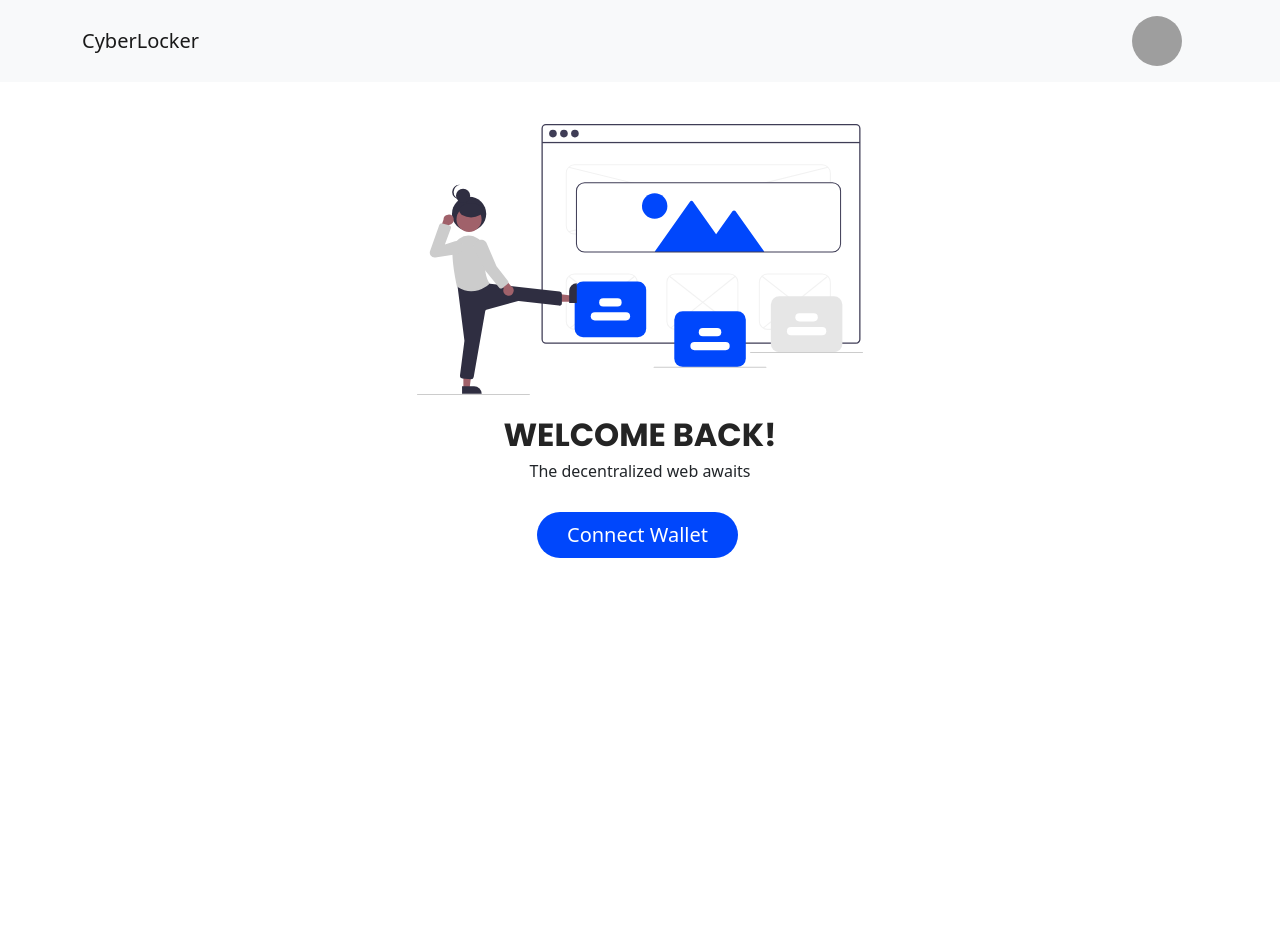
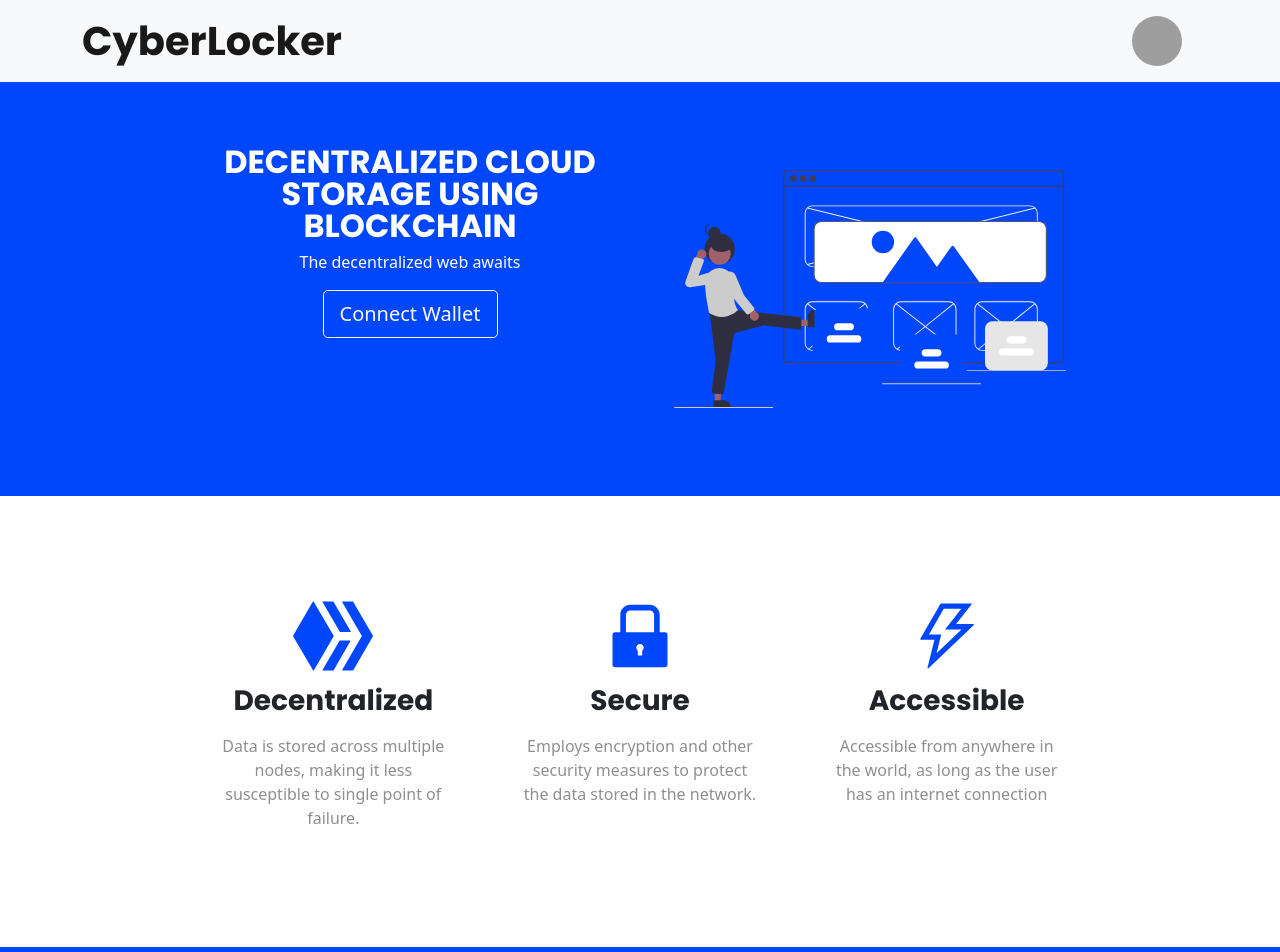
Before and after one commit to dipeshsanil/CUB, a React (Create React App) app: page / in a window 1280 px wide. Shown: the top 952 px of the page. Before the commit the page ends 800 px from the top, so only its background shows below. Built offline with nearby package versions, Linux system fonts and the light colour scheme; grey boxes are pictures that could not be loaded; what ipfs-http-client would draw is missing.

Commit message:
Landing page and Home page Updated
Redesigned Landing page and updated some changes in home page along with changes in the styling of the website.

```diff
--- a/package.json
+++ b/package.json
@@ -29,8 +29,9 @@
 		"react": "^18.0.0",
 		"react-bootstrap": "^2.1.2",
 		"react-dom": "^18.0.0",
+		"react-icons": "^4.7.1",
 		"react-router-dom": "^6.3.0",
-		"react-scripts": "5.0.0",
+
 		"styled-components": "^5.3.6",
 		"tiff": "^5.0.3",
 		"tiff.js": "^1.0.0",
@@ -62,6 +63,7 @@
 		]
 	},
 	"devDependencies": {
-		"@babel/preset-env": "^7.16.11"
+		"@babel/preset-env": "^7.16.11",
+		"react-scripts": "5.0.0"
 	}
 }
--- a/src/frontend/Button.js
+++ b/src/frontend/Button.js
@@ -5,7 +5,7 @@ import "./style.css";
 const Button = (props) => {
         return(
             <div>
-                <button className="button" onClick={props.onClick} style={{width:props.width,fontWeight:props.fontWeight}}>{props.name}</button>
+                <button className="btn btn-outline-light btn-lg" onClick={props.onClick} style={{width:props.width,fontWeight:props.fontWeight}}>{props.name}</button>
             </div>
         );
 }
--- a/src/frontend/ContentSection.js
+++ b/src/frontend/ContentSection.js
@@ -3,6 +3,7 @@ import { ethers } from "ethers";
 import "./style.css";
 import { useState, useEffect } from "react";
 import Card from "./Card";
+import noAssets from "./img/no-assets.svg";
 import Button from "./Button";
 
 const ContentSection = ({ upload }) => {
@@ -65,15 +66,19 @@ const ContentSection = ({ upload }) => {
     <div
       className="container-fluid"
       id="marketplace"
-			style={{ padding: "7% 0" }}>
-			<div className="container px-3">
+      style={{ padding: "5% 15%" }}
+    >
+      <div className="container text-center">
         <h2 className="">ALL Files</h2>
-				<div className="row my-5">
+        <div className="row ">
           {items.length > 0 ? (
             items.map((item, index) => <Card key={index} item={item} />)
           ) : (
             <main style={{ padding: "1rem 0" }}>
-							<h2>No listed assets</h2>
+              <div className="col-lg-6 mx-auto py-4">
+                <img src={noAssets} alt="" style={{ width: "350px" }} />
+              </div>
+              <h3>No listed assets</h3>
             </main>
           )}
         </div>
--- /dev/null
+++ b/src/frontend/Footer.js
@@ -0,0 +1,13 @@
+import React from "react";
+
+import "./style.css";
+
+const Footer = (props) => {
+  return (
+    <div id="footer" className="container-fluid ">
+      <p className="footer-text">© Copyright Cyberlocker 2023</p>
+    </div>
+  );
+};
+
+export default Footer;
--- /dev/null
+++ b/src/frontend/Login/Features.js
@@ -0,0 +1,44 @@
+import React from "react";
+import "../style.css";
+import { AiOutlineThunderbolt } from "react-icons/ai";
+import { AiFillLock } from "react-icons/ai";
+import { SiHiveBlockchain } from "react-icons/si";
+
+import { IconContext } from "react-icons";
+
+const Features = (props) => {
+  return (
+    <IconContext.Provider value={{ color: "#0047fc", size: "5rem" }}>
+      <div id="features" className="container-fluid">
+        <div className="row">
+          <div className="col-lg-4 feature-box">
+            <SiHiveBlockchain />
+            <h3 className="py-2">Decentralized</h3>
+            <p className="feature-text">
+              Data is stored across multiple nodes, making it less susceptible
+              to single point of failure.
+            </p>
+          </div>
+          <div className="col-lg-4 feature-box">
+            <AiFillLock />
+            <h3 className="py-2">Secure</h3>
+            <p className="feature-text">
+              Employs encryption and other security measures to protect the data
+              stored in the network.
+            </p>
+          </div>
+          <div className="col-lg-4 feature-box">
+            <AiOutlineThunderbolt />
+            <h3 className="py-2">Accessible</h3>
+            <p className="feature-text">
+              Accessible from anywhere in the world, as long as the user has an
+              internet connection
+            </p>
+          </div>
+        </div>
+      </div>
+    </IconContext.Provider>
+  );
+};
+
+export default Features;
--- a/src/frontend/Login/Login.js
+++ b/src/frontend/Login/Login.js
@@ -1,36 +1,37 @@
-import React, {useState,useEffect} from "react";
-import {ethers} from 'ethers'
-import "../style.css"
-import {Outlet,useNavigate } from "react-router-dom";
+import React, { useState, useEffect } from "react";
+import { ethers } from "ethers";
+import "../style.css";
+import { Outlet, useNavigate } from "react-router-dom";
 import Button from "../Button";
+import Features from "./Features";
+import Footer from "../Footer";
 
-import landingImg from "../img/landingImg.svg"
+import landingImg from "../img/landingImg.svg";
 
-const Login = ({web3Handler})=>{
+const Login = ({ web3Handler }) => {
   const navigate = useNavigate();
   const [errorMessage, setErrorMessage] = useState(null);
   const [defaultAccount, setDefaultAccount] = useState(null);
   const [userBalance, setUserBalance] = useState(null);
-	const [connButtonText, setConnButtonText] = useState('Connect Wallet');
+  const [connButtonText, setConnButtonText] = useState("Connect Wallet");
   const [provider, setProvider] = useState(null);
 
   const onClick = () => {
     if (window.ethereum) {
       web3Handler()
-            .then(result => {
+        .then((result) => {
           navigate("/home");
         })
-            .catch(error => {
+        .catch((error) => {
           console.log(error.message);
-            })
-        }
-        else if (!window.ethereum){
-                    console.log('Need to install MetaMask');
-                    if(!alert('Please install MetaMask browser extension to interact')){
+        });
+    } else if (!window.ethereum) {
+      console.log("Need to install MetaMask");
+      if (!alert("Please install MetaMask browser extension to interact")) {
         window.open("https://metamask.io/download/");
       }
     }
-    }
+  };
 
   // const connectWalletHandler = () => {
   // 	if (window.ethereum && defaultAccount == null) {
@@ -71,26 +72,25 @@ const Login = ({web3Handler})=>{
 
   return (
     <>
-                <div className="container-fluid">
-            <div id="login">
-                <div className="container text-center">
-                    <div className=" mx-auto py-4" >
-                        <img src={landingImg} alt="" style={{width:"40%"}}/>
-                    </div>
-                    <div className="mb-4">
-                        <h2>Welcome Back!</h2>
+      <div id="login" className="container-fluid">
+        <div className="row">
+          <div className="col-lg-6">
+            <h2>Decentralized Cloud Storage Using Blockchain</h2>
             <p>The decentralized web awaits</p>
-                    </div>
             <Button name={connButtonText} onClick={onClick} />
-                    <br/>
+            <br />
             {errorMessage}
           </div>
-
+          <div className="col-lg-6 mx-auto py-4">
+            <img src={landingImg} alt="" style={{ width: "90%" }} />
           </div>
         </div>
-        <Outlet/>
+      </div>
+      <Outlet />
+      <Features />
+      <Footer />
     </>
   );
-}
+};
 
 export default Login;
--- a/src/frontend/NavBar.js
+++ b/src/frontend/NavBar.js
@@ -6,7 +6,7 @@ import Button from "./Button";
 const NavBar = ({ web3Handler, account, balance }) => {
   return (
     <>
-      <nav className="navbar navbar-expand-md navbar-light fixed-top bg-light">
+      <nav className="navbar navbar-expand-lg navbar-light sticky-top bg-light">
         <div className="container">
           <Link to="/home" style={{ textDecoration: "none" }}>
             <a className="navbar-brand" href="#">
@@ -60,7 +60,6 @@ const NavBar = ({ web3Handler, account, balance }) => {
               >
                 <li>
                   {account ? (
-
                     <span
                       href={`https://etherscan.io/address/${account}`}
                       target="_blank"
@@ -71,7 +70,6 @@ const NavBar = ({ web3Handler, account, balance }) => {
                       Account:{" "}
                       {account.slice(0, 5) + "..." + account.slice(38, 42)}
                     </span>
-
                   ) : (
                     <span onClick={web3Handler} className="dropdown-item">
                       <button
@@ -102,7 +100,9 @@ const NavBar = ({ web3Handler, account, balance }) => {
                     </a>
                   </Link>
                 </li>
-                <li><hr class="dropdown-divider"/></li>
+                <li>
+                  <hr class="dropdown-divider" />
+                </li>
                 <li>
                   <Link to="/" style={{ textDecoration: "none" }}>
                     <a className="dropdown-item" href="#">
--- a/src/frontend/style.css
+++ b/src/frontend/style.css
@@ -4,12 +4,14 @@ h2 {
   font-family: "Poppins", sans-serif;
   text-transform: uppercase;
   font-weight: bold;
-	font-size: 3rem;
+  font-size: 3.5rem;
   line-height: 1;
-	align-items: center;
-	text-align: center;
+}
 
-	color: #242424;
+h3 {
+  font-family: "Poppins", sans-serif;
+  font-weight: bold;
+  text-transform: capitalize;
 }
 
 canvas {
@@ -44,21 +46,15 @@ canvas {
 .nav-item {
   font-weight: 500;
 }
-/*Button */
-.button {
-	background-color: #0047fc;
-	border: none;
-	border-radius: 70px;
-	color: #ffffff;
-	padding: 8px 30px;
-	text-decoration: none;
-	font-size: 20px;
-	margin-top: 5px;
-	margin-right: 5px;
+
+.navbar-brand {
+  font-family: "Poppins", sans-serif;
+  font-weight: bold;
+  font-size: 2.5rem;
 }
 
 #details {
-	padding: 10% 0%;
+  padding: 5% 15%;
 }
 
 #userDash {
@@ -69,7 +65,9 @@ canvas {
   padding: 10% 0%;
 }
 #login {
-	padding: 8% 0;
+  padding: 5% 15%;
+  background-color: #0047fc;
+  color: #fff;
 }
 h1 {
   font-family: "Arial";
@@ -105,6 +103,28 @@ a:hover {
   color: #ffffff;
 }
 
+/* Feature Section */
+#features {
+  padding: 5% 15%;
+  background-color: #fff;
+  text-align: center;
+}
+
+.feature-box {
+  padding: 4%;
+}
+
+.feature-text {
+  color: #8f8f8f;
+}
+
+/* Footer */
+#footer {
+  padding: 5% 15%;
+  background-color: #0047fc;
+  color: #fff;
+  text-align: center;
+}
 
 @keyframes App-logo-spin {
   from {
@@ -117,6 +137,10 @@ a:hover {
 /* Media Queries*/
 
 @media (max-width: 1280px) {
+  #login {
+    text-align: center;
+  }
+
   .App-logo {
     animation: App-logo-spin infinite 6s linear;
   }
```
Also changed, not shown: src/frontend/img/no-assets.svg (added), 1 other file (tests, documents, lock files or other folders). Lines whose indentation alone changed are shown as unchanged.
